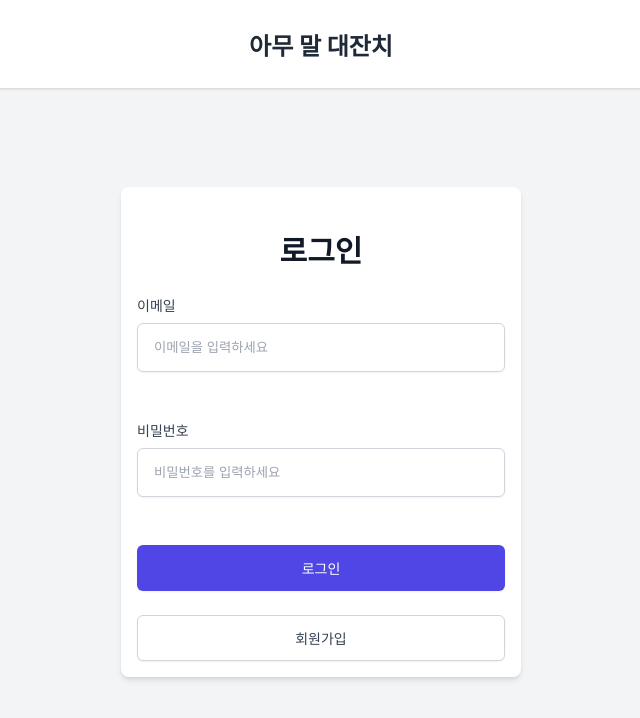
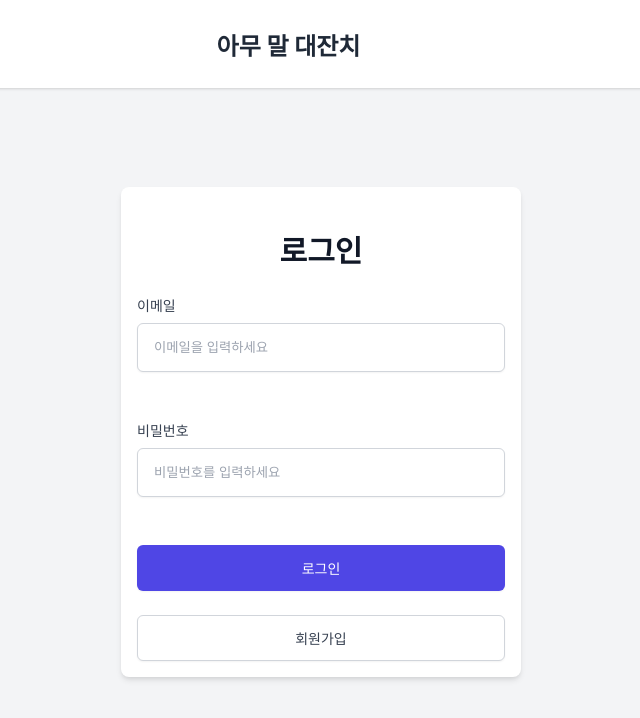
Before and after one commit to brixxt27/jayoon-community-frontend, a plain HTML site: page public/pages/login/index.html in a window 1280 px wide. Shown: the whole page, without its empty margins (319-959 px from the left). Drawn offline with Linux system fonts and the light colour scheme.

Commit message:
feat: header spacer 추가

```diff
--- a/public/components/header/index.css
+++ b/public/components/header/index.css
@@ -9,9 +9,7 @@ h1 {
   width: 100%;
   background-color: #ffffff;
   padding: 1rem 1.5rem; /* 16px 24px */
-  box-shadow:
-    0 1px 3px 0 rgba(0, 0, 0, 0.1),
-    0 1px 2px 0 rgba(0, 0, 0, 0.06);
+  box-shadow: 0 1px 3px 0 rgba(0, 0, 0, 0.1), 0 1px 2px 0 rgba(0, 0, 0, 0.06);
   position: fixed; /* 헤더를 상단에 고정 */
   top: 0;
   left: 0;
@@ -36,15 +34,9 @@ h1 {
   font-weight: 700;
   color: #1f2937;
 
-  /* ★ 핵심: 양쪽에 버튼이 있어도 중앙을 차지하도록 */
-  /* 방법 1: 중앙 정렬 유지 (버튼 크기만큼 패딩주기) */
-  /* text-align: center; flex-grow: 1; */
-
-  /* 방법 2: (추천) 제목을 중앙에 절대 배치 */
-  position: absolute;
-  left: 50%;
-  transform: translateX(-50%);
-  margin: 0; /* h1 기본 마진 제거 */
+  /* 양쪽에 버튼이 있어도 중앙을 차지하도록 합니다 */
+  text-align: center;
+  flex-grow: 1;
 }
 
 /* 모든 헤더 버튼 (뒤로가기, 프로필) 공통 스타일 */
@@ -69,6 +61,7 @@ h1 {
 .profile-container {
   position: relative; /* 드롭다운의 기준점 */
   z-index: 10;
+  margin-left: auto;
 }
 
 #header-profile-image {
@@ -105,10 +98,12 @@ h1 {
   background-color: #f3f4f6; /* 옅은 회색 */
 }
 
-/* space-between을 위해 가짜 요소 추가 (CSS 트릭) */
-.header-container::before,
-.header-container::after {
-  content: '';
-  flex-basis: 40px; /* 버튼 크기만큼 공간 확보 (조절 필요) */
+.header-spacer {
+  flex-basis: 65px; /* 버튼의 실제 너비에 맞춰주세요 */
   flex-shrink: 0;
 }
+
+/* 프로필이 보일 때는 Spacer를 숨깁니다 (공간 차지 안함) */
+.profile-container:not([style*='display: none']) + .header-spacer {
+  display: none;
+}
--- a/public/components/header/index.html
+++ b/public/components/header/index.html
@@ -49,5 +49,7 @@
         <a href="#" id="logout-button">로그아웃</a>
       </div>
     </div>
+
+    <div class="header-spacer"></div>
   </div>
 </header>
```
